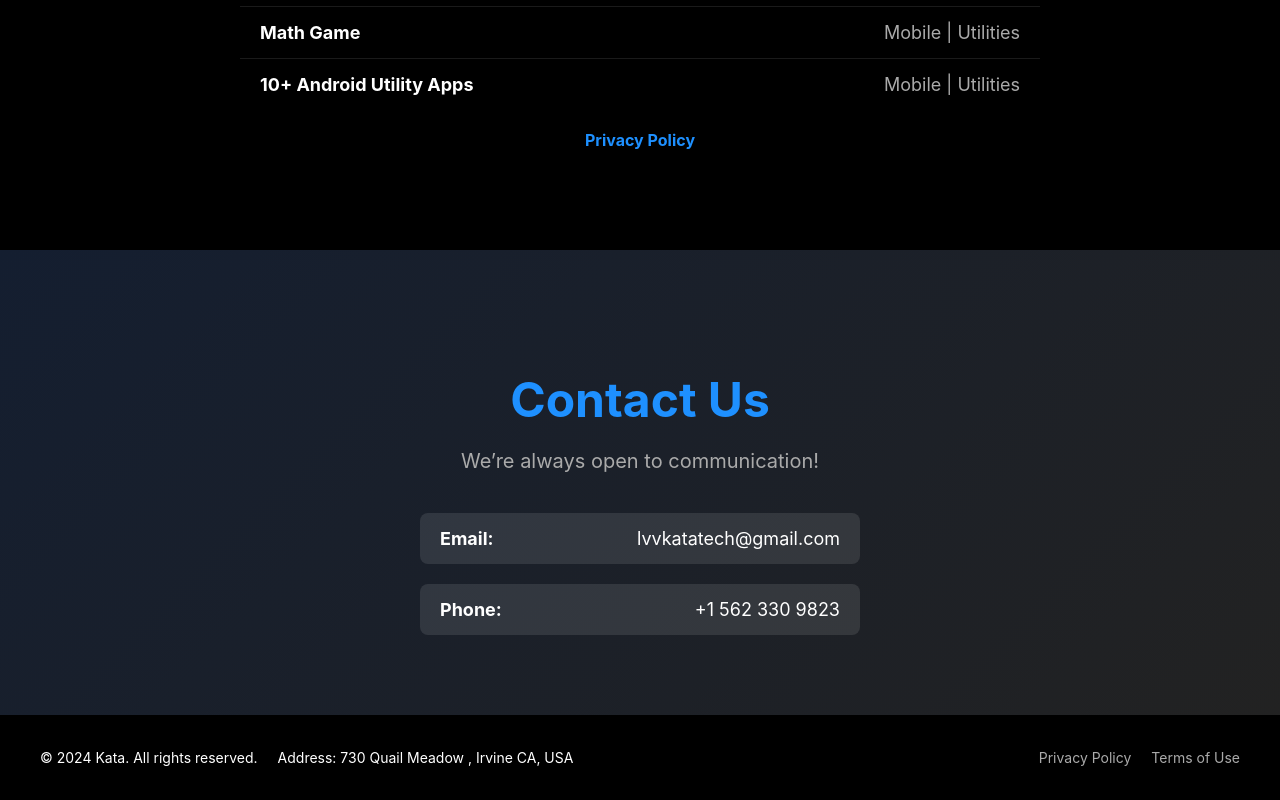
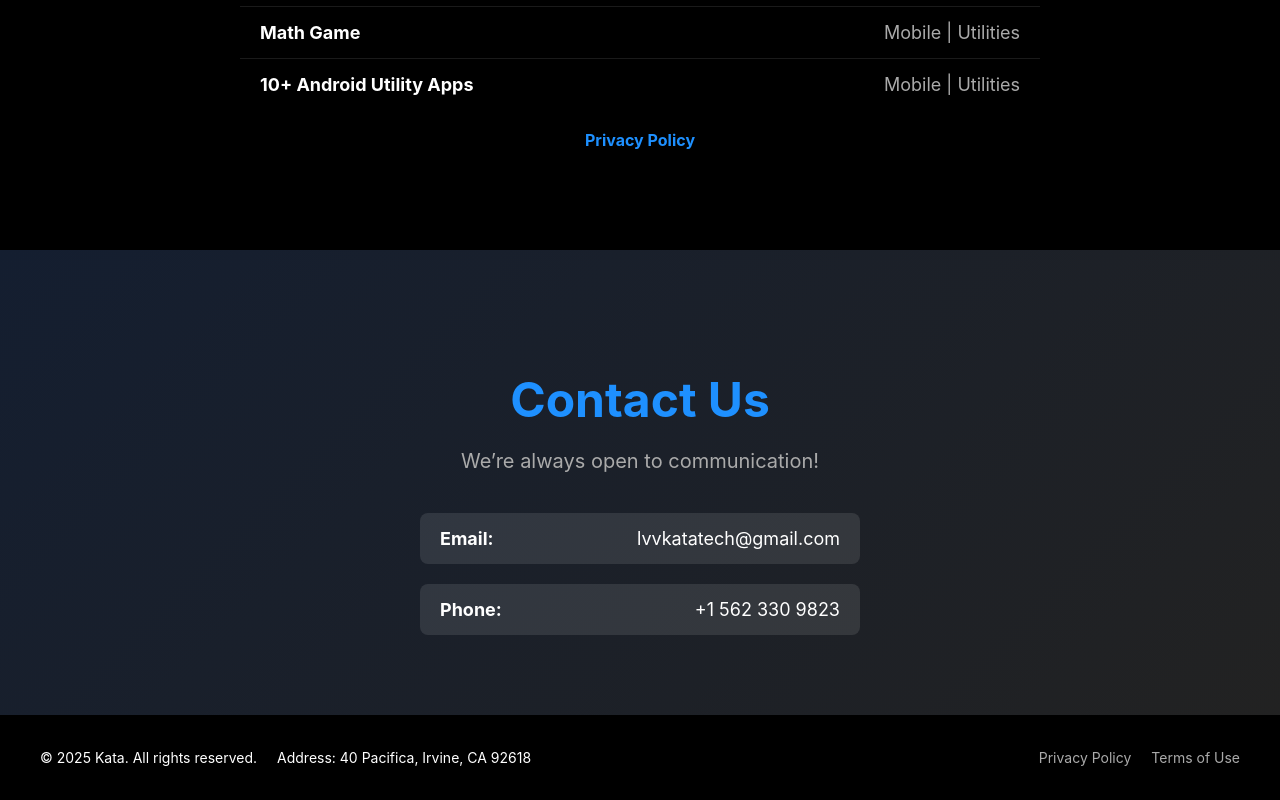
Before and after one commit to lvvNikolas/Kata, a Next.js app: page / in a window 1280 px wide. Shown: the part 2649-3449 px from the top of the page. Built offline with nearby package versions, Linux system fonts and the light colour scheme.

Commit message:
changed Address on my

```diff
--- a/src/app/layout.js
+++ b/src/app/layout.js
@@ -13,8 +13,8 @@ export default function Layout({ children }) {
             <footer className="footer">
       <div className="footerContainer">
         <div className="footerLeft">
-          <p>© 2024 Kata. All rights reserved.</p>
-          <p>Address: 730 Quail Meadow , Irvine CA, USA</p>
+          <p>© 2025 Kata. All rights reserved.</p>
+          <p>Address: 40 Pacifica, Irvine, CA 92618</p>
         </div>
         <div className="footerRight">
           <a href="#" className="footerLink">Privacy Policy</a>
```
